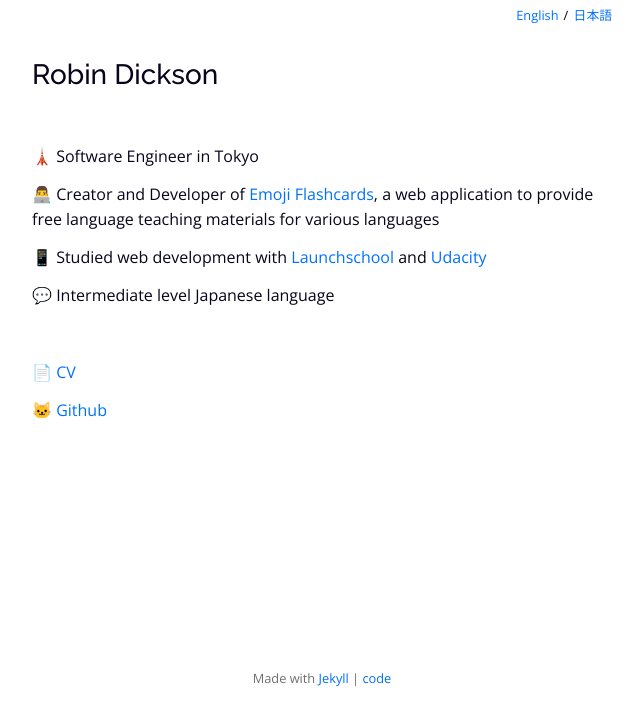
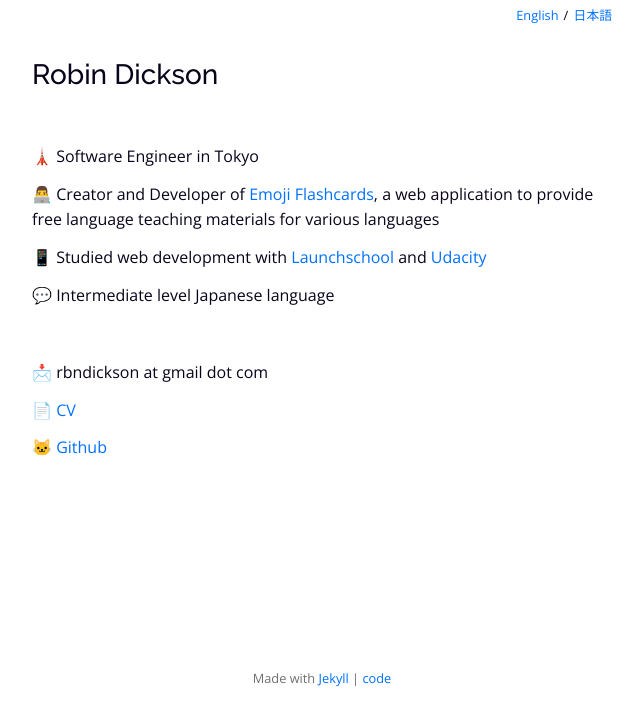
Before and after one commit to rbndickson/rbndickson.github.io, a Jekyll site: the page built from index.html, in a window 1280 px wide. Shown: the top 725 px of the page, without its empty margins (318-961 px from the left). Built offline with Jekyll 4.4.1, drawn with Linux system fonts in a browser that asks for light colours.

Commit message:
feat: Add email address

```diff
--- a/index.html
+++ b/index.html
@@ -11,6 +11,7 @@ lang: en
 </section>
 
 <section>
+  <p>📩 rbndickson at gmail dot com</p>
   <p>📄 <a href="https://read.cv/rbndickson">CV</a></p>
   <p>🐱 <a href="https://github.com/rbndickson/">Github</a></p>
 </section>
--- a/ja/index.html
+++ b/ja/index.html
@@ -11,6 +11,7 @@ lang: ja
 </section>
 
 <section>
+  <p>📩 rbndickson at gmail dot com</p>
   <p>📄 <a href="https://read.cv/rbndickson">CV</a></p>
   <p>🐱 <a href="https://github.com/rbndickson/">Github</a></p>
 </section>
```
